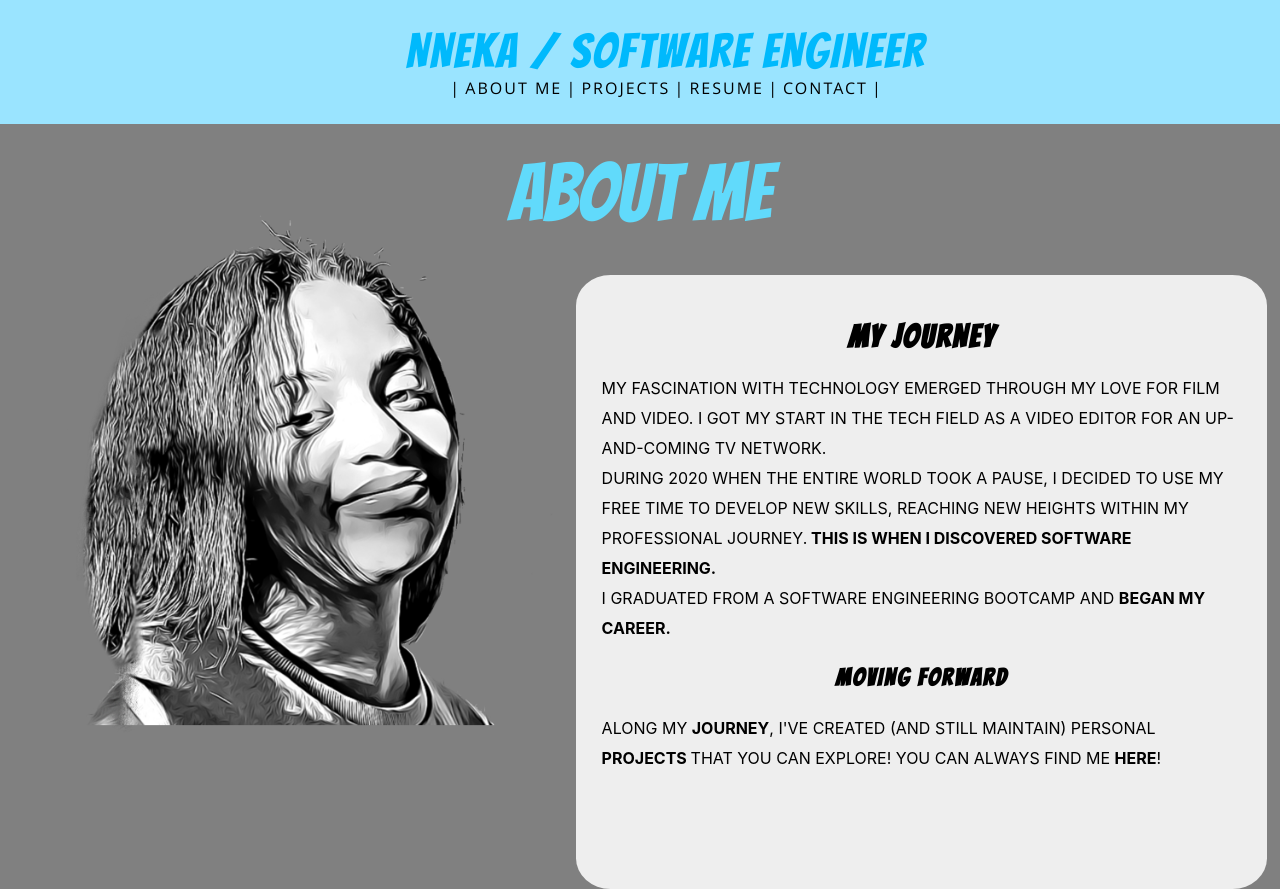
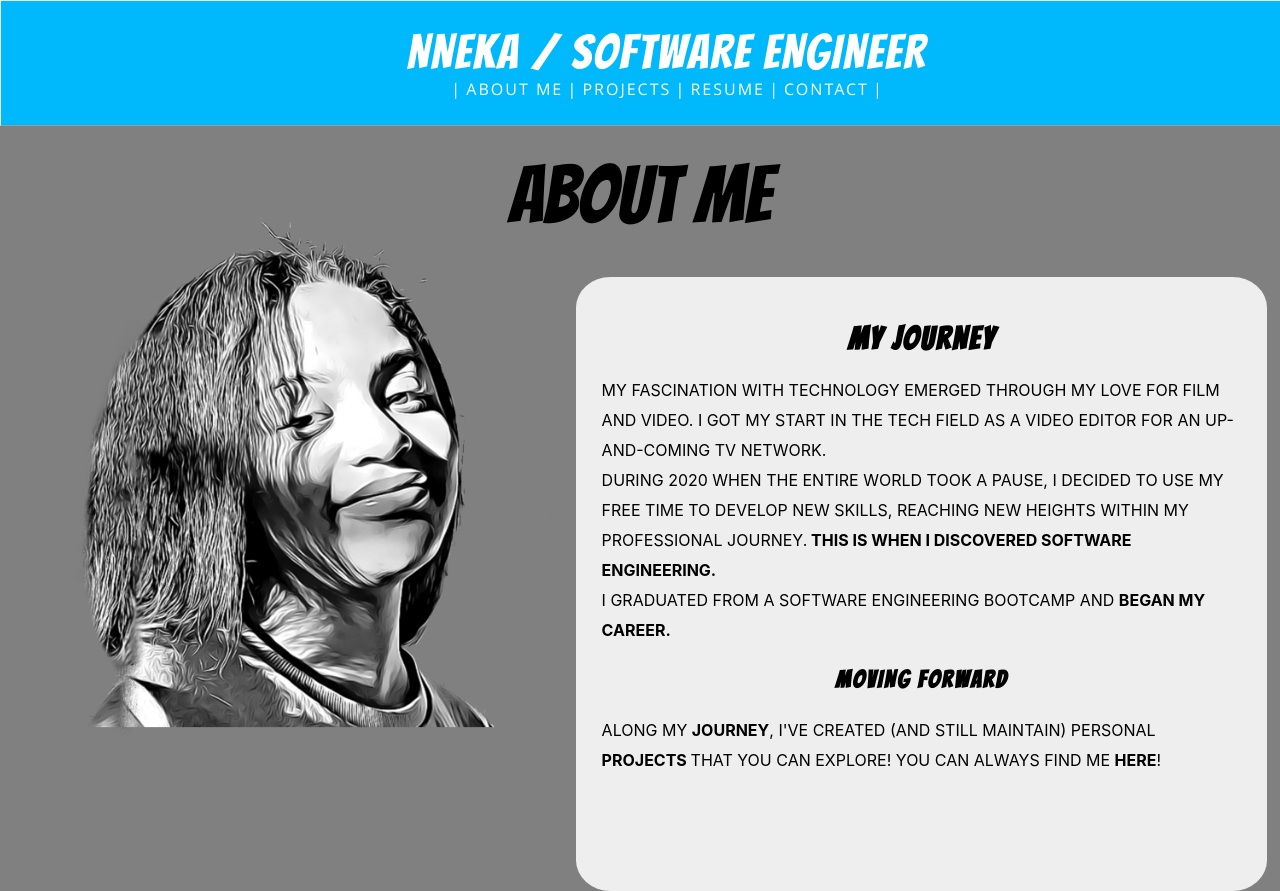
Before and after one commit to nnekauf/portfolio, a React (Create React App) app: page / in a window 1280 px wide. Shown: the top 891 px of the page. Built offline with nearby package versions, Linux system fonts and the light colour scheme.

Commit message:
changes about me title to be balck and blue on hover

```diff
--- a/src/App.css
+++ b/src/App.css
@@ -40,8 +40,8 @@
 } */
 
 .NavBar {
-  background-color: grey;
-  color: black;
+  background-color: rgb(29, 29, 29);
+  color: rgb(255, 255, 255);
   width: 100%;
   height: 5%;
   position: sticky;
@@ -52,23 +52,27 @@
   text-align: center;
   margin-bottom: 2%;
   text-transform: uppercase;
+  border-style: outset;
+  border-width: thin;
+
 }
 .NavBar #nameTitle{
-  color: rgb(0, 185, 252)
+  color: #ffffff
 }
 .navLink{
   text-decoration: none;
-  color: black;
+  color: rgb(255, 255, 255);
   letter-spacing: 2px;
 }
 .NavBar:hover{
-  background-color: rgb(154, 228, 255);
+  background-color: rgb(0, 185, 252);
+
 }
 .navLink:hover {
   text-decoration-line: underline;
   color:white;
   font-weight: bold;
-
+  font-size: 1.5em;
 }
 #construction{
   max-width: 50%;
@@ -141,7 +145,7 @@
   font-family: Bangers;
   letter-spacing: 2p;
   font-size: 5em;
-  color: #61dafb;
+  color: #000000;
 
 }
 .aboutName:hover{
@@ -158,6 +162,7 @@
 
   color:rgb(255, 255, 255);
 
+
 }
 
 .mainTitle{
@@ -167,13 +172,13 @@
   font-family: Bangers;
   letter-spacing: 2p;
   font-size: 5em;
-  color: #61dafb;
+  color: #00009f;
   margin-top: -4%;
 
 }
-.mainTitle:hover{
+/* .mainTitle:hover{
   color: rgb(0, 185, 252);
-}
+} */
 .projects{
   margin: 5%;
 
@@ -201,7 +206,7 @@
   text-transform: uppercase;
   background-color: #eeeeee;
   border-radius: 10%;
-  color: rgb(0, 185, 252);
+  /* color: rgb(0, 185, 252); */
   font-size: 1.1em;
 }
 .projectText:hover{
@@ -214,13 +219,13 @@
   font-family: Bangers;
   font-size: 5em;
   text-align: center;
-  color: #61dafb;
+  /* color: #61dafb; */
   padding-bottom: 0;
 }
 
-.projects h1:hover{
+/* .projects h1:hover{
   color:rgb(0, 185, 252)
-}
+} */
 .projectText h2{
   font-family: Bangers;
   font-size: 3em;
```
